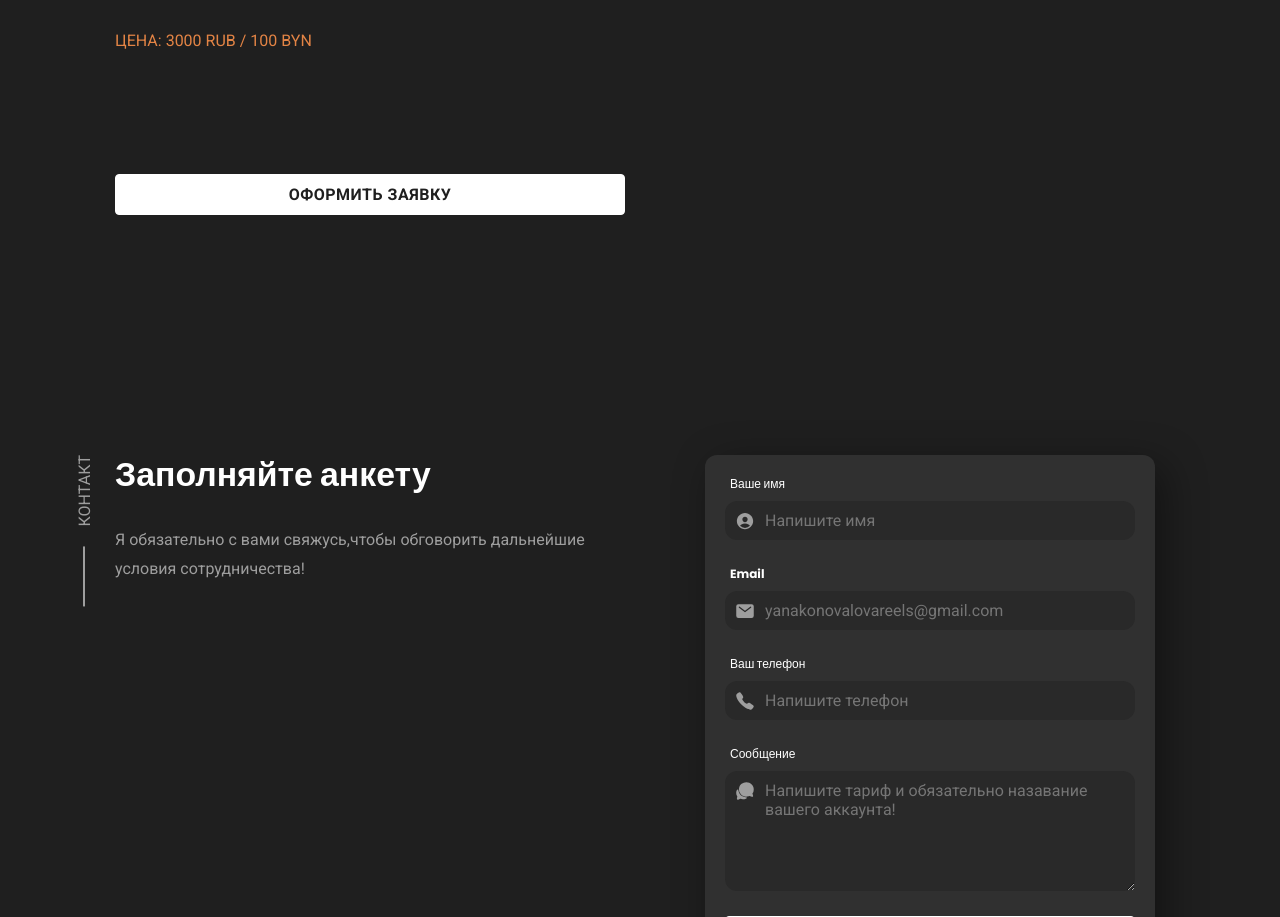
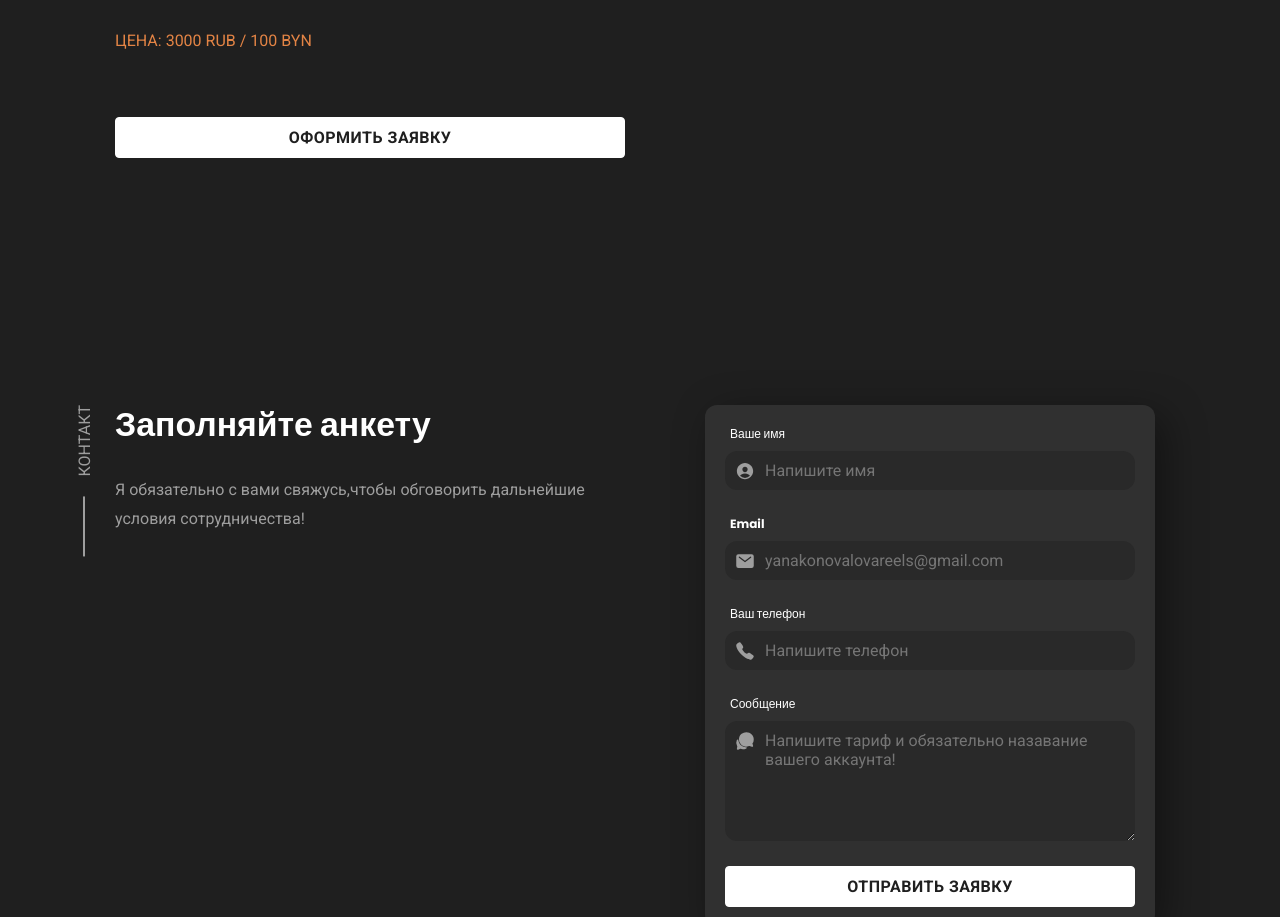
Before and after one commit to yanareels/about-me, a plain HTML site: page index.html in a window 1280 px wide. Shown: the part 2253-3170 px from the top of the page. Drawn offline with nearby package versions, Linux system fonts and the light colour scheme; a web font is replaced by a local one.

Commit message:
Update index.html
add

```diff
--- a/index.html
+++ b/index.html
@@ -289,7 +289,7 @@
 
               <!-- Кнопка градиент -->
              <!-- <button class="button-gradient" role="button"><a href="#zayavka">Оформить заявку</a></button> -->
-             <a style="text-align: center;margin-top: 118px;" href="#zayavka" class="btn btn-primary">Оформить заявку</a>
+             <a style="text-align: center;margin-top: 61px;" href="#zayavka" class="btn btn-primary">Оформить заявку</a>
 
             </div>
           </li>
```
